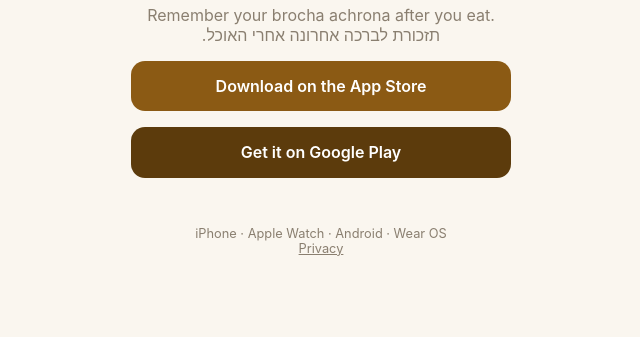
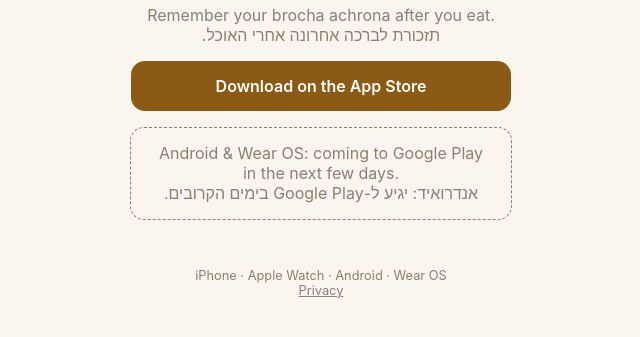
Before and after one commit to dovidcohen/brochaachrona, a plain HTML site: page index.html in a window 1280 px wide. Shown: the part 225-562 px from the top of the page, without its empty margins (319-959 px from the left). Drawn offline with Linux system fonts and the light colour scheme.

Commit message:
Android: show 'coming soon' until the Play release passes review

```diff
--- a/index.html
+++ b/index.html
@@ -11,6 +11,8 @@
   <link rel="icon" href="icon.png">
   <script>
     // Auto-redirect iOS/Android visitors to the right store; everyone else sees both buttons.
+    // PLAY_LIVE = false while the first Google Play release is in review (the store page 404s).
+    var PLAY_LIVE = false;
     (function () {
       var IOS_URL = 'https://apps.apple.com/app/id6827544143';
       var PLAY_URL = 'https://play.google.com/store/apps/details?id=com.dovidcohen.brochaachrona';
@@ -19,7 +21,7 @@
                 (navigator.platform === 'MacIntel' && navigator.maxTouchPoints > 1); // iPadOS
       var android = /Android/i.test(ua);
       if (iOS) window.location.replace(IOS_URL);
-      else if (android) window.location.replace(PLAY_URL);
+      else if (android && PLAY_LIVE) window.location.replace(PLAY_URL);
     })();
   </script>
   <style>
@@ -38,6 +40,9 @@
             text-decoration: none; border-radius: 14px; font-weight: 600;
             max-width: 340px; color: #fff; background: #8B5A14; }
     a.btn.android { background: #5c3b0c; }
+    a.btn[hidden], p[hidden] { display: none; }
+    p.soon { margin: 1rem auto; max-width: 340px; padding: .95rem 1.25rem; border-radius: 14px;
+             border: 1px dashed #8a7f70; color: #8a7f70; }
     footer { margin-top: 3rem; font-size: .8rem; color: #8a7f70; }
     footer a { color: inherit; }
   </style>
@@ -49,7 +54,12 @@
   <p class="sub">Remember your brocha achrona after you eat.<br>
      <span lang="he" dir="rtl">תזכורת לברכה אחרונה אחרי האוכל.</span></p>
   <a class="btn ios" href="https://apps.apple.com/app/id6827544143">Download on the App&nbsp;Store</a>
-  <a class="btn android" href="https://play.google.com/store/apps/details?id=com.dovidcohen.brochaachrona">Get it on Google&nbsp;Play</a>
+  <a class="btn android" id="play" href="https://play.google.com/store/apps/details?id=com.dovidcohen.brochaachrona">Get it on Google&nbsp;Play</a>
+  <p class="soon" id="soon" hidden>Android &amp; Wear OS: coming to Google&nbsp;Play in the next few days.<br>
+     <span lang="he" dir="rtl">אנדרואיד: יגיע ל-Google Play בימים הקרובים.</span></p>
+  <script>
+    if (!PLAY_LIVE) { document.getElementById('play').hidden = true; document.getElementById('soon').hidden = false; }
+  </script>
   <footer>iPhone · Apple Watch · Android · Wear OS<br>
     <a href="https://dovidcohen.github.io/brocha-achrona-privacy/">Privacy</a></footer>
 </body>
```
